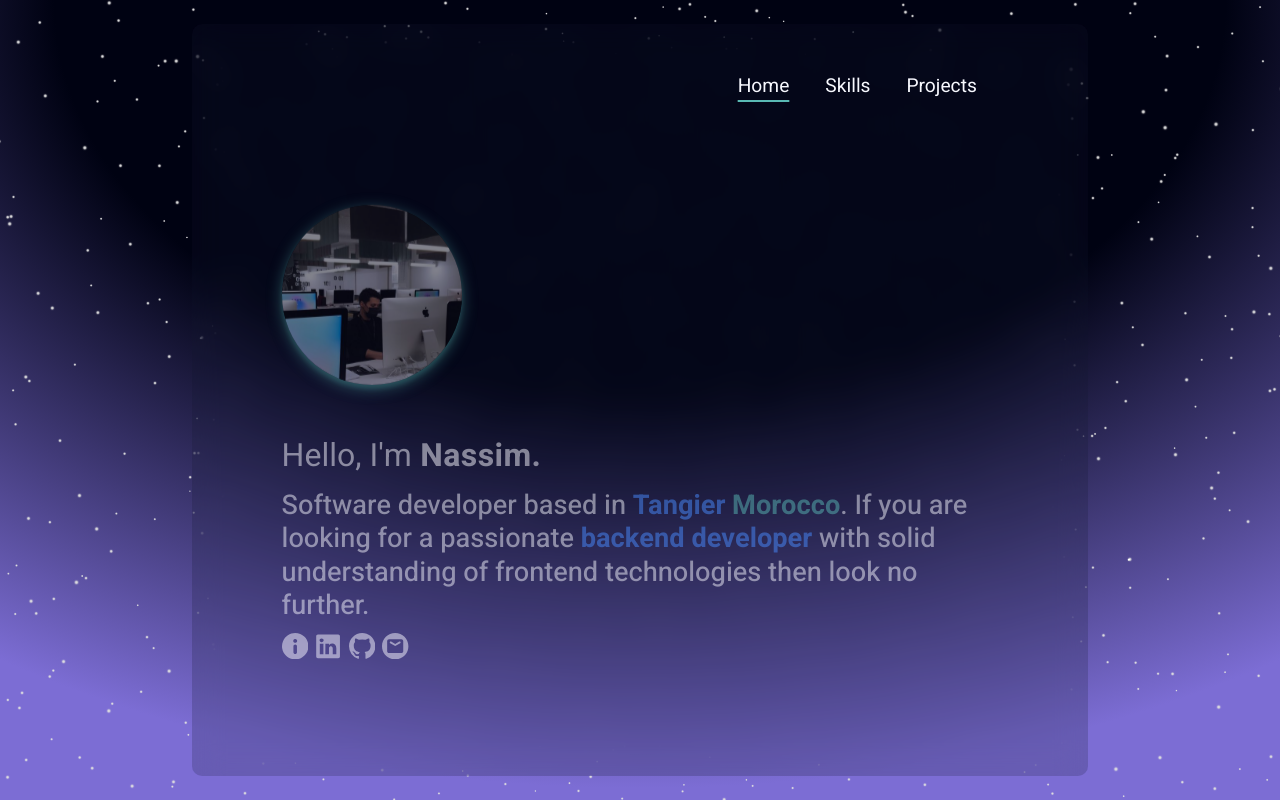
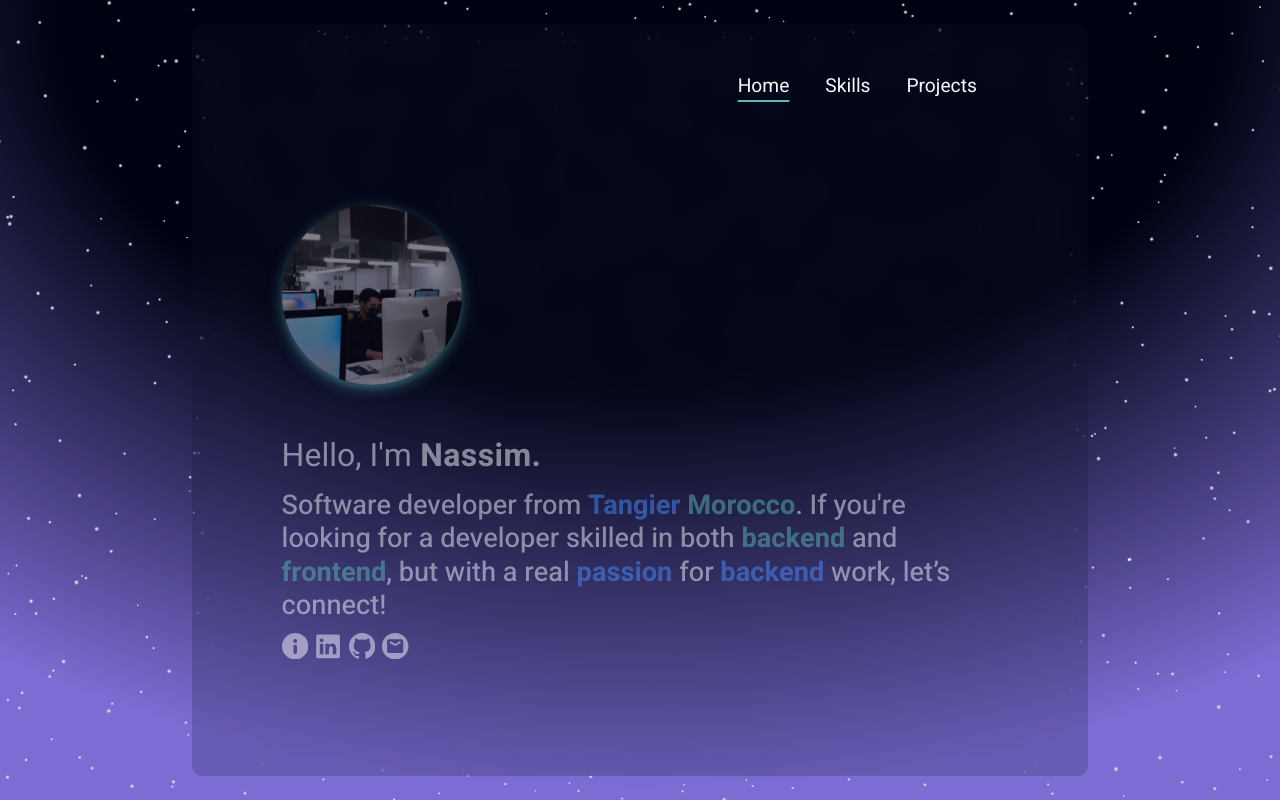
Before and after one commit to AchabNassim/portfolio, a React (Vite) app: page / in a window 1280 px wide. Built offline with nearby package versions, Linux system fonts and the light colour scheme.

Commit message:
changed introduction text

```diff
--- a/src/containerComponent/heroSectionContent/IntroductionText.jsx
+++ b/src/containerComponent/heroSectionContent/IntroductionText.jsx
@@ -3,7 +3,7 @@ import React from "react";
 const Introductiontext = () => {
     return (
         <p id="introductiontext">
-            Software developer based in <span className="blueHighlight"> Tangier</span> <span className="greenHighlight"> Morocco</span>. If you are looking for a passionate <span className="blueHighlight">backend developer </span> with solid understanding of frontend technologies then look no further.
+            Software developer from <span className="blueHighlight"> Tangier</span> <span className="greenHighlight"> Morocco</span>. If you're looking for a developer skilled in both <span className="greenHighlight">backend</span> and <span className="greenHighlight">frontend</span>, but with a real <span className="blueHighlight">passion</span> for <span className="blueHighlight">backend</span> work, let’s connect!
         </p>
     )
 }
--- a/src/containerComponent/skillsSection/techstackComponent/Techstack.jsx
+++ b/src/containerComponent/skillsSection/techstackComponent/Techstack.jsx
@@ -8,7 +8,7 @@ const Techstack = () => {
             <Skill source={'techstack/react.svg'} skillName={"React"} />
             <Skill source={'techstack/nodejs.svg'} skillName={"Nodejs"} />
             <Skill source={'techstack/expressJs.svg'} skillName={"Express"} />
-            <Skill source={'techstack/mongodb.svg'} skillName={"MongoDb"} />
+            <Skill source={'techstack/mongodb.svg'} skillName={"Postresql"} />
         </div>
     )
 }
```
